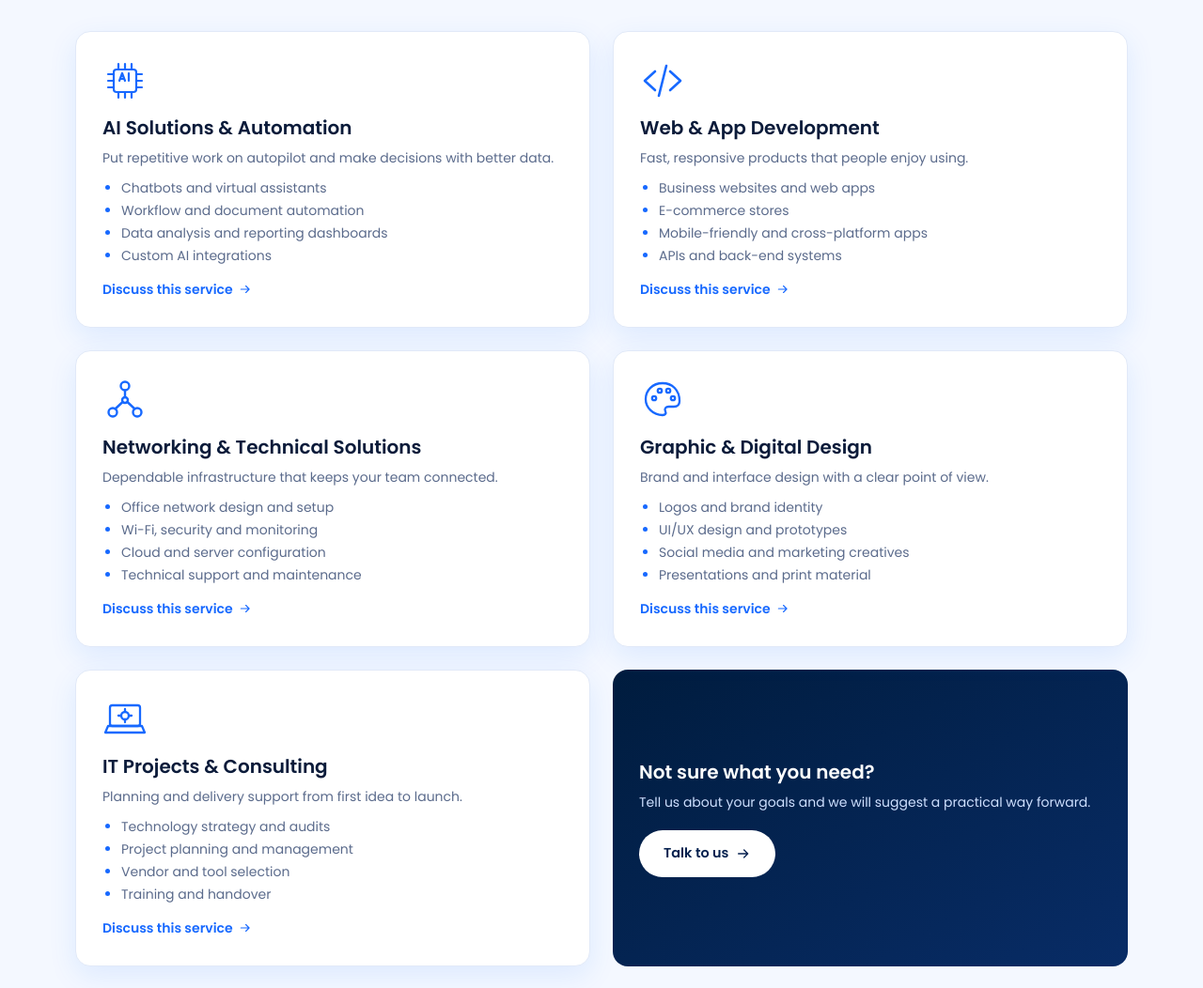
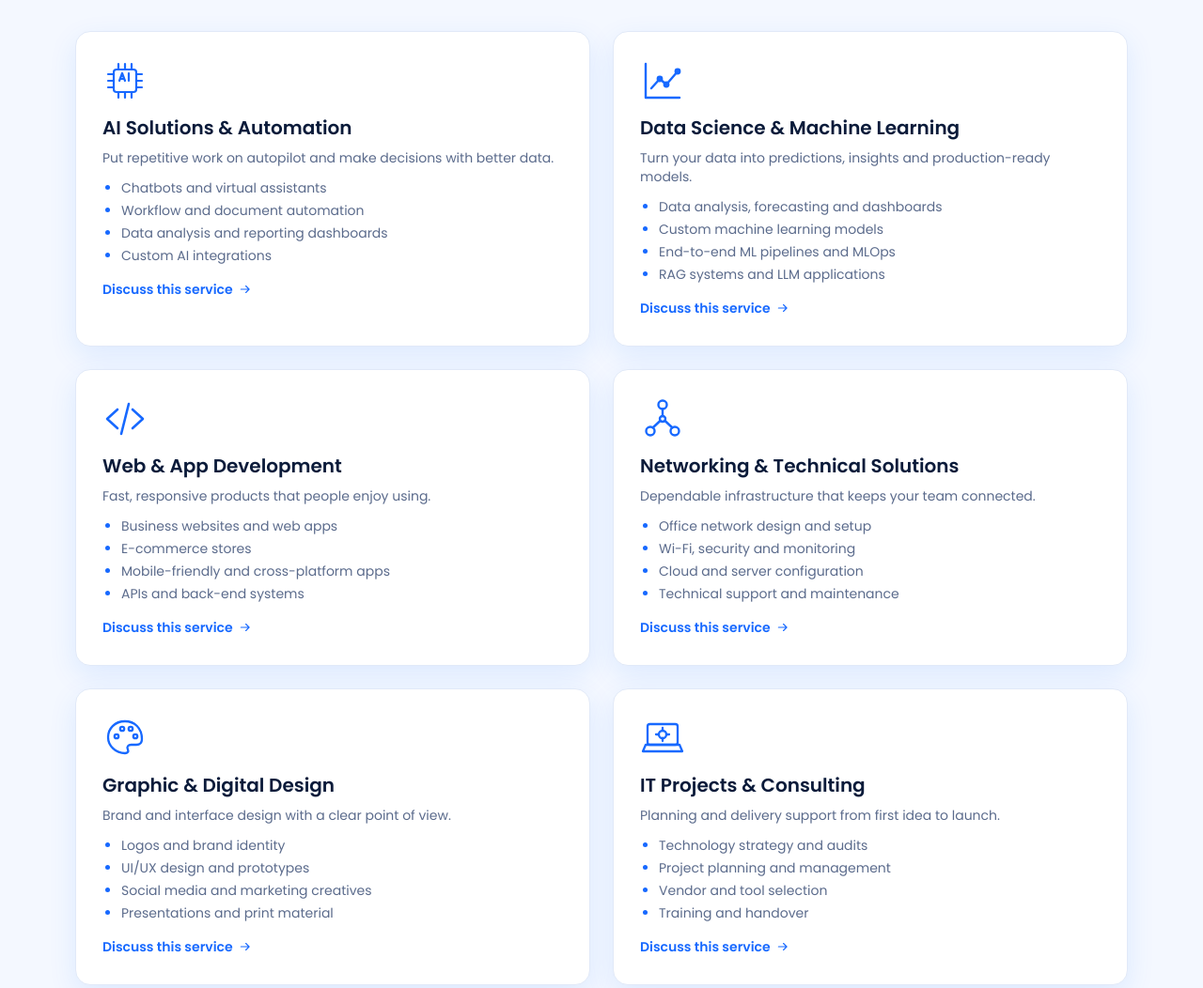
Before and after one commit to Aether-Link-Tech/Aether-Link, a plain HTML site: page services.html in a window 1280 px wide. Shown: the part 360-1412 px from the top of the page at 94% size. Drawn offline with nearby package versions, Linux system fonts and the light colour scheme.

Commit message:
Add Data Science & Machine Learning service
New service section covering data analysis, custom ML models, end-to-end ML pipelines and RAG/LLM applications, with a link to the contact form.

Co-Authored-By: Claude Opus 5.5 <noreply@anthropic.com>

```diff
--- a/services.html
+++ b/services.html
@@ -4,12 +4,12 @@
   <meta charset="utf-8">
   <meta name="viewport" content="width=device-width, initial-scale=1">
   <title>Services | Aether Link</title>
-  <meta name="description" content="AI automation, web and app development, networking, design and IT consulting from Aether Link.">
+  <meta name="description" content="AI automation, data science and machine learning, web and app development, networking, design and IT consulting from Aether Link.">
   <meta name="theme-color" content="#1769ff">
   <meta property="og:type" content="website">
   <meta property="og:site_name" content="Aether Link">
   <meta property="og:title" content="Services | Aether Link">
-  <meta property="og:description" content="AI automation, web and app development, networking, design and IT consulting from Aether Link.">
+  <meta property="og:description" content="AI automation, data science and machine learning, web and app development, networking, design and IT consulting from Aether Link.">
   <meta property="og:image" content="https://aether-link-tech.github.io/Aether-Link/assets/og-image.png">
   <meta name="twitter:card" content="summary_large_image">
   <link rel="icon" href="assets/logo.svg" type="image/svg+xml">
@@ -44,7 +44,15 @@
         <a data-nav href="contact.html?service=ai" class="mt-4 inline-flex items-center gap-1.5 text-sm font-semibold text-brand hover:gap-3 transition-all">Discuss this service <span data-icon="arrow" class="block w-3.5 h-3.5"></span></a>
       </article>
 
-      <article id="web" style="--d:.08s" class="target-pulse lift reveal relative overflow-hidden scroll-mt-28 bg-surface border border-line rounded-2xl p-7 shadow-soft">
+      <article id="data" style="--d:.08s" class="target-pulse lift reveal relative overflow-hidden scroll-mt-28 bg-surface border border-line rounded-2xl p-7 shadow-soft">
+        <span data-icon="chart" class="ico block w-12 h-12 text-brand mb-3"></span>
+        <h3 class="text-xl font-semibold mb-2">Data Science &amp; Machine Learning</h3>
+        <p class="text-sm text-muted">Turn your data into predictions, insights and production-ready models.</p>
+        <ul class="mt-3 ml-5 list-disc marker:text-brand text-sm text-muted space-y-1"><li>Data analysis, forecasting and dashboards</li><li>Custom machine learning models</li><li>End-to-end ML pipelines and MLOps</li><li>RAG systems and LLM applications</li></ul>
+        <a data-nav href="contact.html?service=data" class="mt-4 inline-flex items-center gap-1.5 text-sm font-semibold text-brand hover:gap-3 transition-all">Discuss this service <span data-icon="arrow" class="block w-3.5 h-3.5"></span></a>
+      </article>
+
+      <article id="web" class="target-pulse lift reveal relative overflow-hidden scroll-mt-28 bg-surface border border-line rounded-2xl p-7 shadow-soft">
         <span data-icon="code" class="ico block w-12 h-12 text-brand mb-3"></span>
         <h3 class="text-xl font-semibold mb-2">Web &amp; App Development</h3>
         <p class="text-sm text-muted">Fast, responsive products that people enjoy using.</p>
@@ -76,7 +84,7 @@
         <a data-nav href="contact.html?service=it" class="mt-4 inline-flex items-center gap-1.5 text-sm font-semibold text-brand hover:gap-3 transition-all">Discuss this service <span data-icon="arrow" class="block w-3.5 h-3.5"></span></a>
       </article>
 
-      <article style="--d:.08s" class="reveal rounded-2xl p-7 bg-gradient-to-br from-navy to-navy2 text-white flex flex-col justify-center">
+      <article style="--d:.08s" class="md:col-span-2 reveal rounded-2xl p-7 bg-gradient-to-br from-navy to-navy2 text-white flex flex-col justify-center">
         <h3 class="text-xl font-semibold mb-2">Not sure what you need?</h3>
         <p class="text-sm text-[#cfe0ff]">Tell us about your goals and we will suggest a practical way forward.</p>
         <a data-nav href="contact.html" class="btn btn-white mt-5 self-start">Talk to us <span data-icon="arrow" class="block w-4 h-4"></span></a>
```
